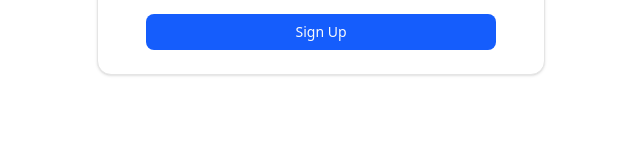
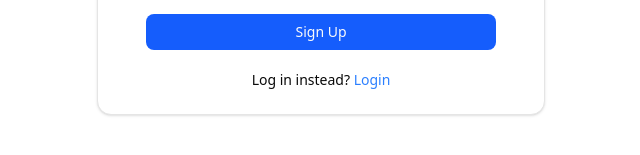
Before and after one commit to IT21831386/ikmangems.lk, a React (Vite) app in the folder client/: page /signup in a window 1280 px wide. Both pictures are taken after a click on the button "Register as a seller". Shown: the part 487-642 px from the top of the page, without its empty margins (319-959 px from the left). Built offline with nearby package versions, Linux system fonts and the light colour scheme.

Commit message:
update sign up page

```diff
--- a/client/src/pages/auth/Signup.jsx
+++ b/client/src/pages/auth/Signup.jsx
@@ -2,8 +2,9 @@ import React, { useState } from "react";
 import { useForm } from "react-hook-form";
 import { zodResolver } from "@hookform/resolvers/zod";
 import { z } from "zod";
-import { useNavigate } from "react-router-dom";
+import { Link, useNavigate } from "react-router-dom";
 import axios from "axios";
+
 
 import { Button } from "@/components/ui/button";
 import {
@@ -174,8 +175,17 @@ export default function Signup() {
             >
               {isSubmitting ? "Signing up..." : "Sign Up"}
             </Button>
+
           </CardFooter>
         </form>
+
+            <div className="text-center text-sm mt-5">
+              Log in instead?{" "}
+              <Link to="/login" className="text-blue-500 hover:text-blue-800">
+                Login
+              </Link>
+            </div>
+
       </CardContent>
     </Card>
   );
```
